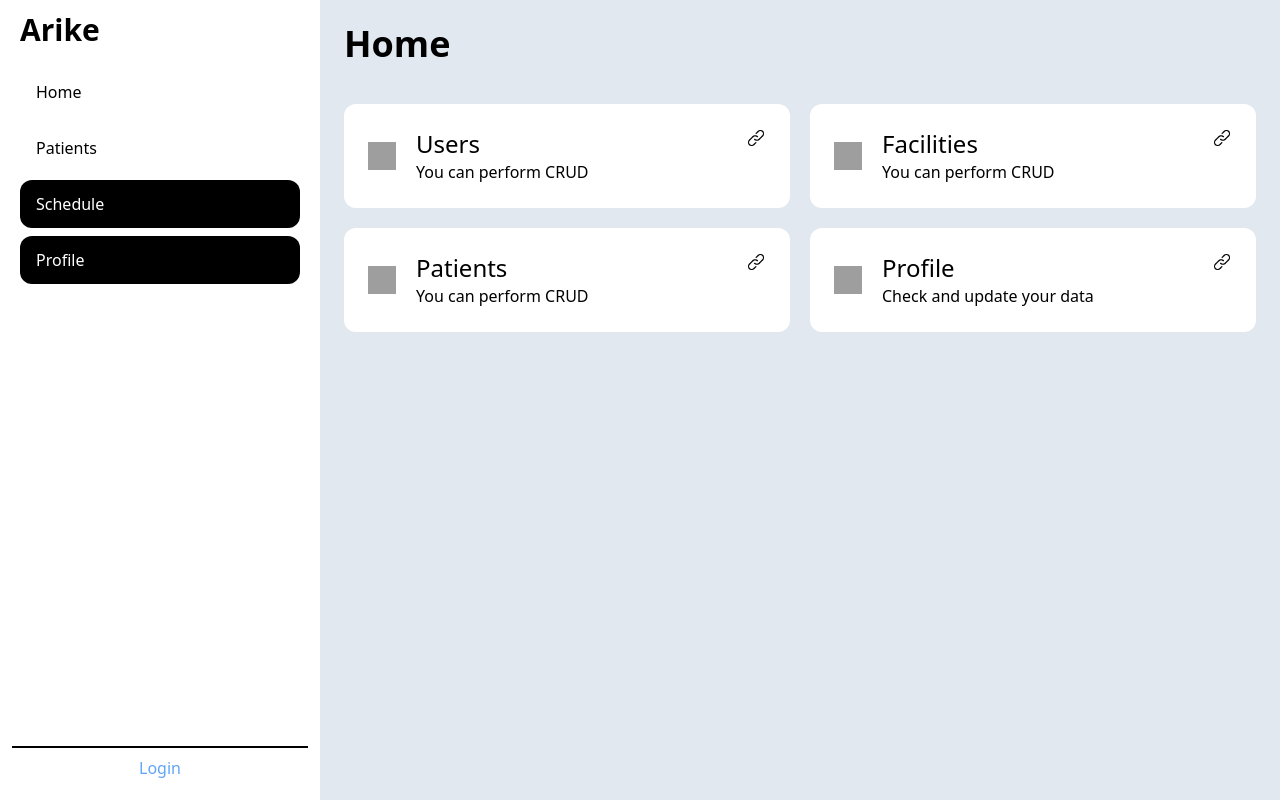
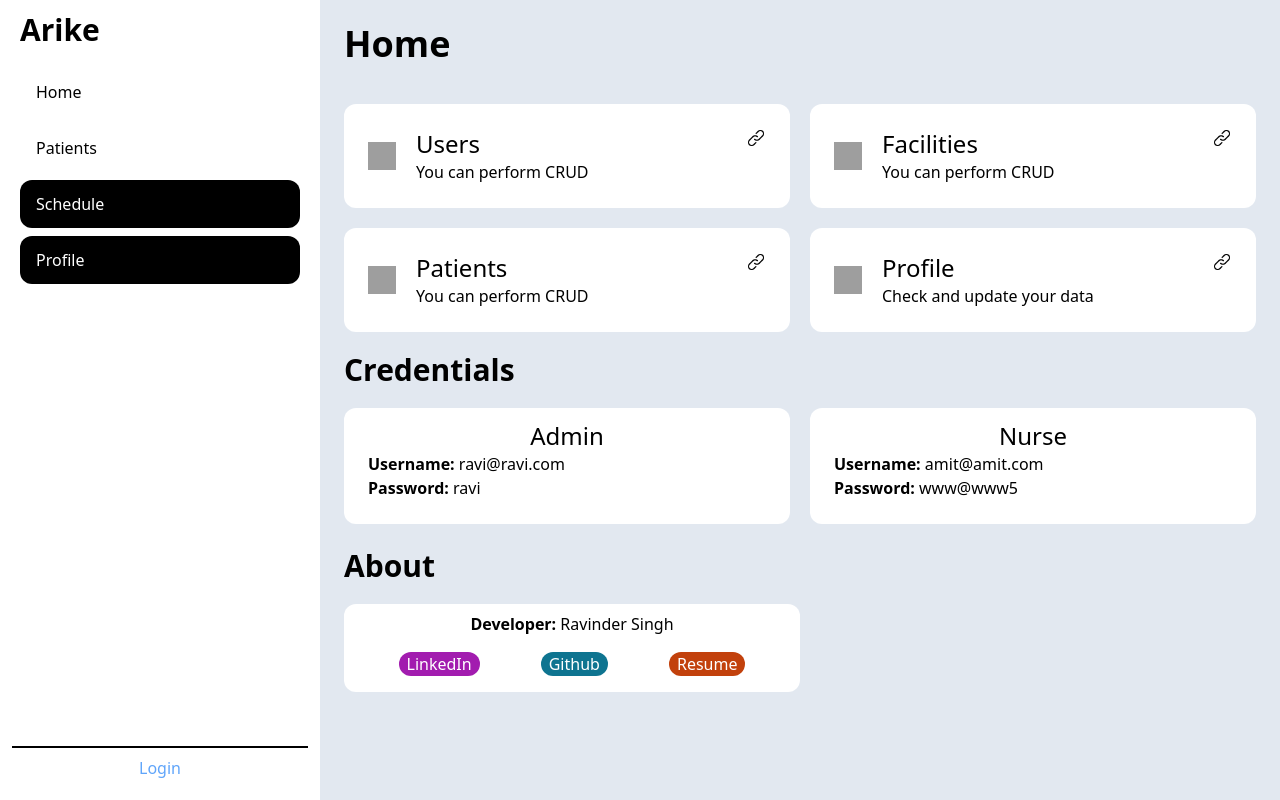
Before and after one commit to Khiladi2020/arike, a Django app: template app_admin/templates/app_admin/home.html in a window 1280 px wide. Run offline with Django 3.2, Linux system fonts and the light colour scheme; the template is opened without the code that fills it, so the values that code supplies are empty; some libraries are stand-ins or nearby versions; grey boxes are pictures that could not be loaded.

Commit message:
updated home page, added about and credentials

```diff
--- a/app_admin/templates/app_admin/home.html
+++ b/app_admin/templates/app_admin/home.html
@@ -53,5 +53,54 @@
                 </div>
             </div>
         </div>
+        <div class="container mt-5">
+            <h3 class="text-3xl font-bold">Credentials</h3>
+            <div class="flex gap-5 mt-5">
+                <div class="basis-1/2 p-6 pt-3 bg-white rounded-xl flex items-center">
+                    <div class="grow">
+                        <p class="font-medium text-2xl text-center">Admin</p>
+                        <p>
+                            <span class="font-semibold">Username: </span>
+                            <span>ravi@ravi.com</span>
+                        </p>
+                        <p>
+                            <span class="font-semibold">Password: </span>
+                            <span>ravi</span>
+                        </p>
+                    </div>
+                </div>
+                <div class="basis-1/2 p-6 pt-3 bg-white rounded-xl flex items-center">
+                    <div class="grow">
+                        <p class="font-medium text-2xl text-center">Nurse</p>
+                        <p>
+                            <span class="font-semibold">Username: </span>
+                            <span>amit@amit.com</span>
+                        </p>
+                        <p>
+                            <span class="font-semibold">Password: </span>
+                            <span>www@www5</span>
+                        </p>
+                    </div>
+                </div>
+            </div>
+        </div>
+        <div class="container mt-6">
+            <h3 class="text-3xl font-bold">About</h3>
+            <div class="flex gap-5 mt-5">
+                <div class="basis-1/2 px-6 py-2 bg-white rounded-xl flex items-center">
+                    <div class="grow">
+                        <p class="text-center">
+                            <span class="font-semibold">Developer: </span>
+                            <span>Ravinder Singh</span>
+                        </p>
+                        <p class="flex justify-around mt-4 mb-2">
+                            <a href="https://www.linkedin.com/in/ravindermaan/" class="text-white rounded-full bg-fuchsia-700 px-2" target="_blank">LinkedIn</a>
+                            <a href="https://github.com/Khiladi2020/" class="text-white rounded-full bg-cyan-700 px-2" target="_blank">Github</a>
+                            <a href="https://drive.google.com/file/d/1LMkKt7v-4HB7eNSgIJsyu83mzE4ZsF0B/view?usp=sharing" class="text-white rounded-full bg-orange-700 px-2" target="_blank">Resume</a>
+                        </p>
+                    </div>
+                </div>
+            </div>
+        </div>
     </section>
 {% endblock %}
```
